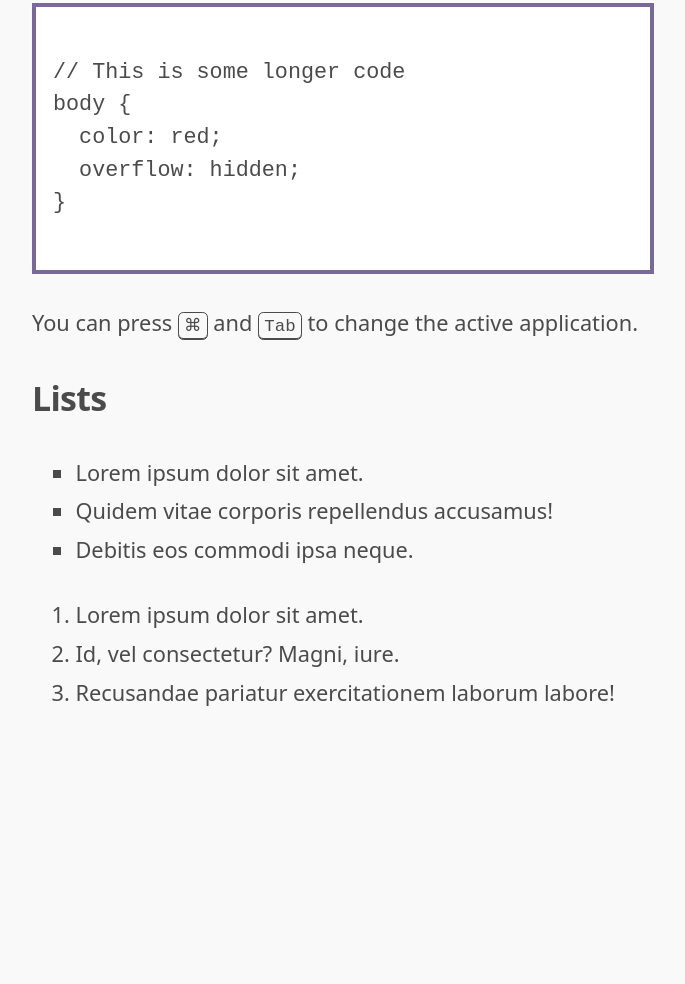
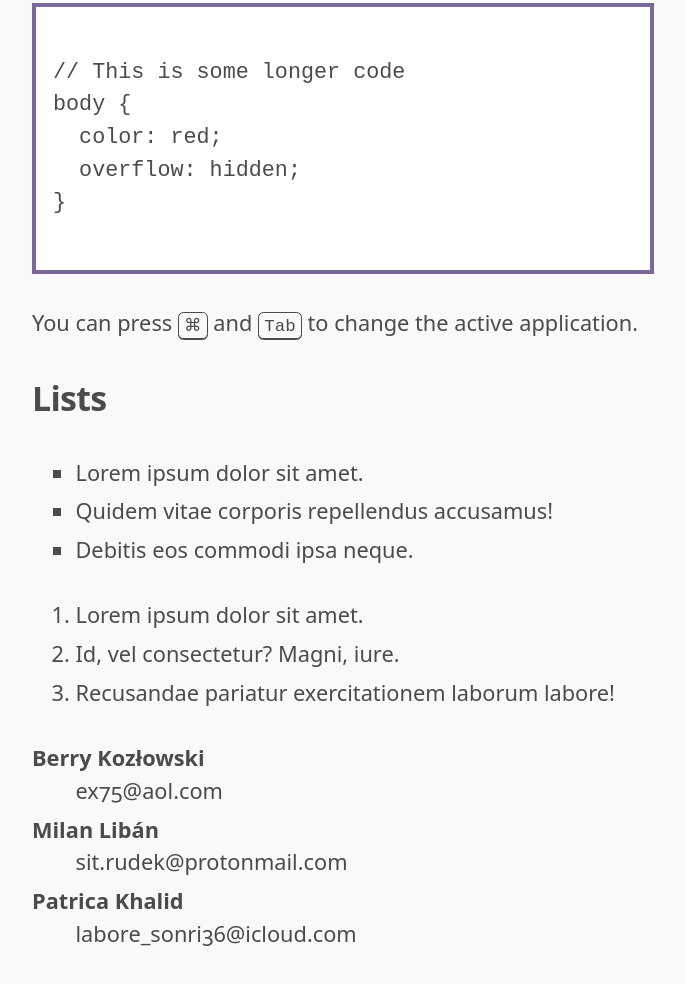
Before and after one commit to querkmachine/one-stylesheet, a website: page index.html in a window 1280 px wide. Shown: the part 3696-4680 px from the top of the page, without its empty margins (297-982 px from the left). Before the commit the page ends 4455 px from the top, so only its background shows below. Drawn offline with Linux system fonts and the light colour scheme; a web font is replaced by a local one.

Commit message:
Add styles for definition lists

```diff
--- a/index.html
+++ b/index.html
@@ -1,4 +1,4 @@
-<!DOCTYPE html>
+<!doctype html>
 <html lang="en">
   <head>
     <meta charset="UTF-8" />
@@ -153,5 +153,13 @@ body {
       <li>Id, vel consectetur? Magni, iure.</li>
       <li>Recusandae pariatur exercitationem laborum labore!</li>
     </ol>
+    <dl>
+      <dt>Berry Kozłowski</dt>
+      <dd>ex75@aol.com</dd>
+      <dt>Milan Libán</dt>
+      <dd>sit.rudek@protonmail.com</dd>
+      <dt>Patrica Khalid</dt>
+      <dd>labore_sonri36@icloud.com</dd>
+    </dl>
   </body>
 </html>
--- a/one-stylesheet.css
+++ b/one-stylesheet.css
@@ -223,10 +223,15 @@ ins {
  */
 
 ol,
-ul {
+ul,
+dl {
   margin: 0;
   margin-block-end: var(--space-5);
   padding: 0;
+}
+
+ol,
+ul {
   padding-inline-start: 2em;
   list-style-type: none;
 }
@@ -243,8 +248,17 @@ ul {
   list-style-type: square;
 }
 
-li + li {
+li + li,
+dt:not(:first-child) {
   margin-block-start: var(--space-1);
+}
+
+dt {
+  font-weight: 550;
+}
+
+dd {
+  margin-inline-start: 2em;
 }
 
 /**
```
Also changed, not shown: CHANGELOG.md.
